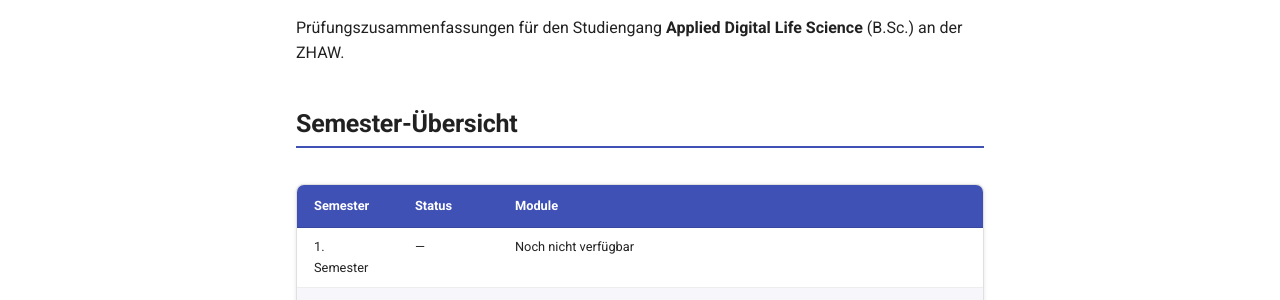
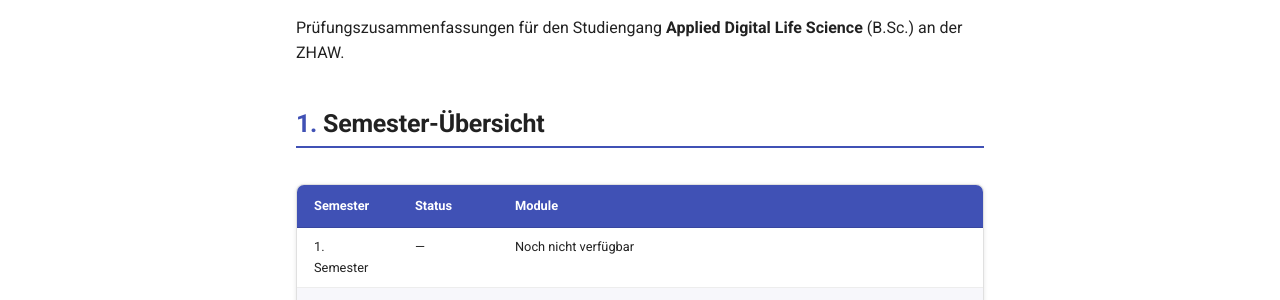
Before and after one commit to javi36/Bachelor-ADLS-Summary, an MkDocs documentation site: the page built from docs/index.md, in a window 1280 px wide. Shown: the part 213-513 px from the top of the page. Built offline with MkDocs 1.6.1 and Material for MkDocs 9.7.7, drawn with Linux system fonts in a browser that asks for light colours.

Commit message:
Unterkapitel automatisch nummerieren via CSS-Counters
H2 werden als "1.", "2.", ... nummeriert.
H3 als "1.1", "1.2", ... — automatisch für alle Seiten.

Co-Authored-By: Claude Sonnet 4.6 <noreply@anthropic.com>

```diff
--- a/docs/stylesheets/extra.css
+++ b/docs/stylesheets/extra.css
@@ -6,6 +6,35 @@
 .md-typeset h1 {
   font-weight: 700;
   letter-spacing: -0.02em;
+}
+
+/* ── Automatische Nummerierung der Unterkapitel ─────────── */
+.md-typeset {
+  counter-reset: h2counter;
+}
+
+.md-typeset h2 {
+  counter-increment: h2counter;
+  counter-reset: h3counter;
+}
+
+.md-typeset h2::before {
+  content: counter(h2counter) ". ";
+  color: var(--md-primary-fg-color);
+  font-weight: 700;
+  font-variant-numeric: tabular-nums;
+}
+
+.md-typeset h3 {
+  counter-increment: h3counter;
+}
+
+.md-typeset h3::before {
+  content: counter(h2counter) "." counter(h3counter) "  ";
+  color: var(--md-default-fg-color--light);
+  font-weight: 600;
+  font-size: 0.85em;
+  font-variant-numeric: tabular-nums;
 }
 
 /* ── H2 Abschnittsüberschriften ─────────────────────────── */
```
